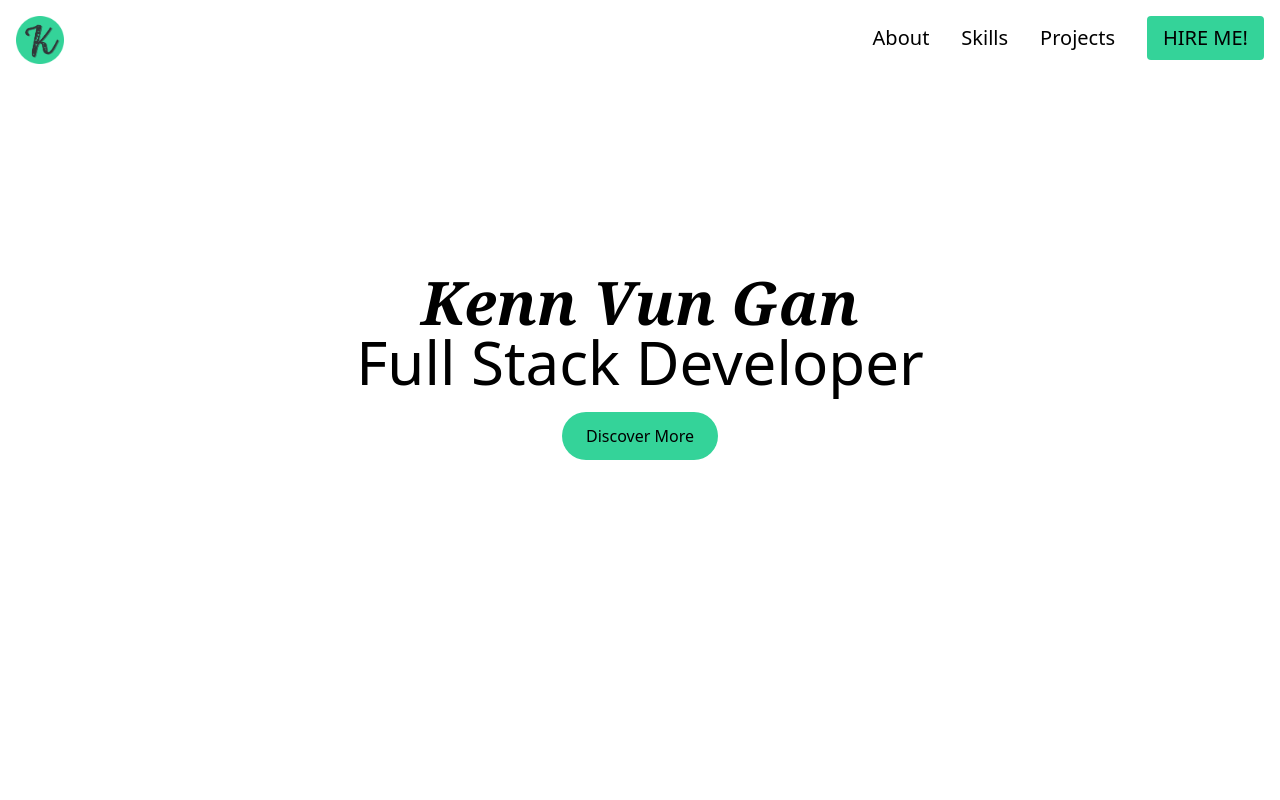
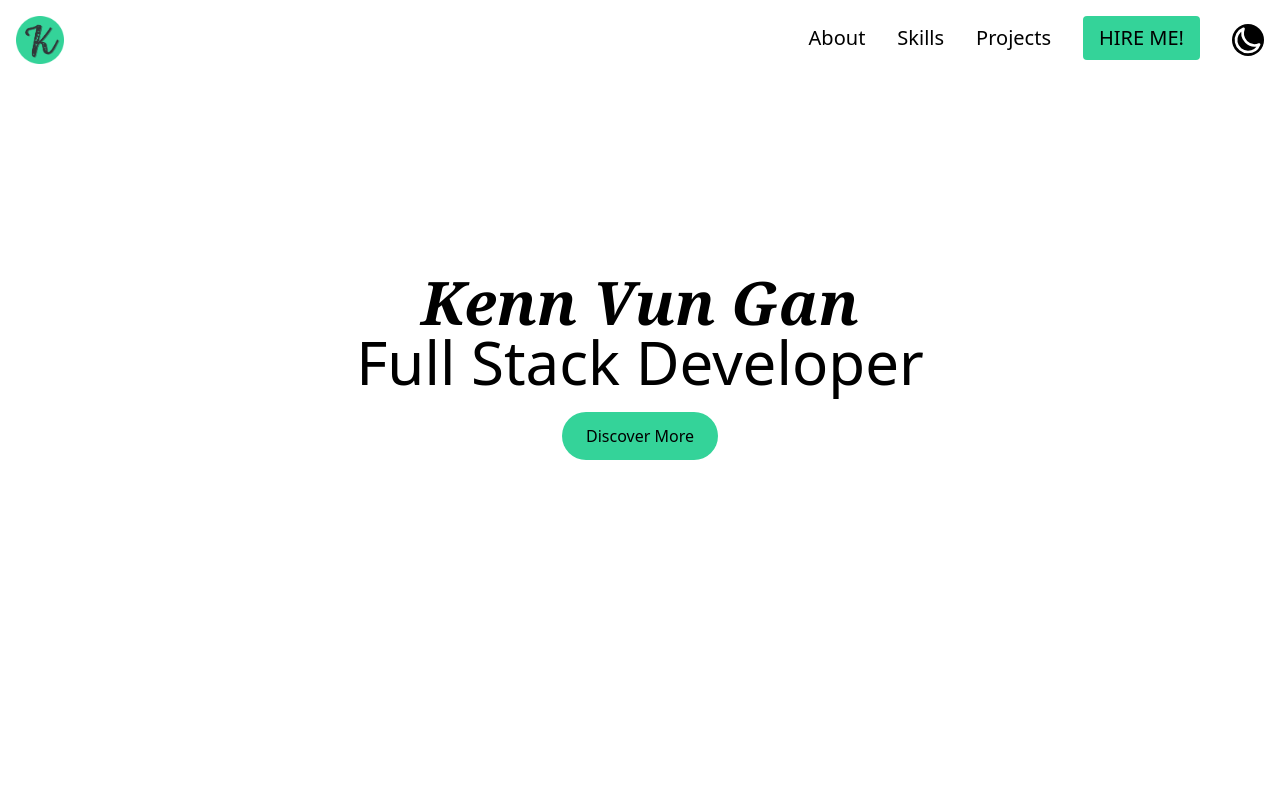
Before and after one commit to kenntheswe/kenntheswe, a React (Create React App) app: page / in a window 1280 px wide. Shown: the top 800 px of the page. Built offline with nearby package versions, Linux system fonts and the light colour scheme.

Commit message:
Created dark mode

```diff
--- a/src/App.css
+++ b/src/App.css
@@ -4,6 +4,7 @@ html, body {
   padding: 0px;
   overflow-x: hidden;
 }
+
 body {
   overflow: hidden;
 }
--- a/src/App.js
+++ b/src/App.js
@@ -42,7 +42,7 @@ function App() {
   })
 
   return (
-    <div className="App">
+    <div className="dark:bg-black dark:text-white transition duration-500">
       <Navbar toggle={toggle} />
       <Dropdown isOpen={isOpen} toggle={toggle} />
       <Hero />
--- a/src/components/Navbar.js
+++ b/src/components/Navbar.js
@@ -1,17 +1,20 @@
 import React from 'react';
 import { Link } from 'react-scroll';
 import logo from '../images/logo.png';
+import { useDarkMode } from './hooks/useDarkMode';
 
 const Navbar = ({ toggle }) => {
+  const [colorTheme, setTheme] = useDarkMode();
   return (
-    <nav className="flex justify-between h-18 m-4" role="navigation">
-      <Link to="#">
+    <nav className="flex m-4 justify-between h-18" role="navigation">
+      <Link to="/" className="cursor-pointer">
         <img src={logo} alt="logo" style={{ width: '48px' }} />
       </Link>
+      <div className="flex">
         <div className="cursor-pointer md:hidden" onClick={toggle}>
           <svg
             xmlns="http://www.w3.org/2000/svg"
-          className="h-6 w-6"
+            className="h-8 w-8"
             fill="none"
             viewBox="0 0 24 24"
             stroke="currentColor"
@@ -25,10 +28,57 @@ const Navbar = ({ toggle }) => {
           </svg>
         </div>
         <div className="flex space-x-8 cursor-pointer md:block hidden text-xl">
-        <Link to="about" spy={true} smooth={true}>About</Link>
-        <Link to="skills" spy={true} smooth={true}>Skills</Link>
-        <Link to="projects" spy={true} smooth={true}>Projects</Link>
-        <Link to="contact" spy={true} smooth={true}><button className="focus:outline-none bg-green-400 hover:bg-green-300 px-4 py-2 rounded transition-colors duration-300">HIRE ME!</button></Link>
+          <Link to="about" spy={true} smooth={true}>
+            About
+          </Link>
+          <Link to="skills" spy={true} smooth={true}>
+            Skills
+          </Link>
+          <Link to="projects" spy={true} smooth={true}>
+            Projects
+          </Link>
+          <Link to="contact" spy={true} smooth={true}>
+            <button className="focus:outline-none bg-green-400 hover:bg-green-300 px-4 py-2 rounded transition-colors duration-300">
+              HIRE ME!
+            </button>
+          </Link>
+        </div>
+        <div
+          onClick={() => setTheme(colorTheme)}
+          className="ml-8 mt-2 focus:outline-none text-white bg-black w-8 h-8 dark:bg-white dark:text-black rounded-full"
+        >
+          {colorTheme === "light" ? (
+            <svg
+              xmlns="http://www.w3.org/2000/svg"
+              className="h-8 w-8"
+              fill="none"
+              viewBox="0 0 24 24"
+              stroke="currentColor"
+            >
+              <path
+                strokeLinecap="round"
+                strokeLinejoin="round"
+                strokeWidth="2"
+                d="M12 3v1m0 16v1m9-9h-1M4 12H3m15.364 6.364l-.707-.707M6.343 6.343l-.707-.707m12.728 0l-.707.707M6.343 17.657l-.707.707M16 12a4 4 0 11-8 0 4 4 0 018 0z"
+              />
+            </svg>
+          ) : (
+            <svg
+              xmlns="http://www.w3.org/2000/svg"
+              className="h-8 w-8"
+              fill="none"
+              viewBox="0 0 24 24"
+              stroke="currentColor"
+            >
+              <path
+                strokeLinecap="round"
+                strokeLinejoin="round"
+                strokeWidth="2"
+                d="M20.354 15.354A9 9 0 018.646 3.646 9.003 9.003 0 0012 21a9.003 9.003 0 008.354-5.646z"
+              />
+            </svg>
+          )}
+        </div>
       </div>
     </nav>
   );
--- /dev/null
+++ b/src/components/hooks/useDarkMode.js
@@ -0,0 +1,18 @@
+import { useState, useEffect } from 'react'
+
+const useDarkMode = () => {
+  const [theme, setTheme] = useState(localStorage.theme);
+  const colorTheme = theme === "dark" ? "light" : "dark";
+
+  useEffect(() => {
+    const root = window.document.documentElement;
+
+    root.classList.remove(colorTheme);
+    root.classList.add(theme);
+    localStorage.setItem("theme", theme);
+  }, [theme, colorTheme]);
+
+  return [colorTheme, setTheme];
+}
+
+export { useDarkMode }
--- a/tailwind.config.js
+++ b/tailwind.config.js
@@ -1,6 +1,6 @@
 module.exports = {
   purge: ['./src/**/*.{js,jsx,ts,tsx}', './public/index.html'],
-  darkMode: false, // or 'media' or 'class'
+  darkMode: 'class', // or 'media' or 'class'
   theme: {
     extend: {},
   },
```
Also changed, not shown: src/components/Dropdown.js (+38 -0 lines). Lines whose indentation alone changed are shown as unchanged.
